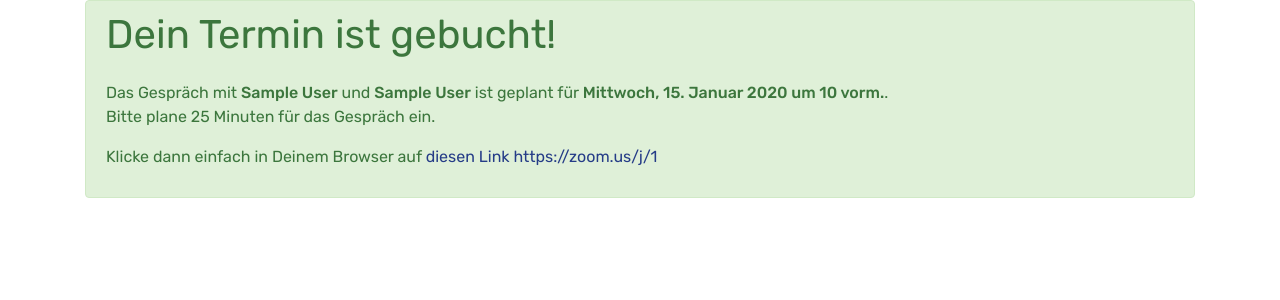
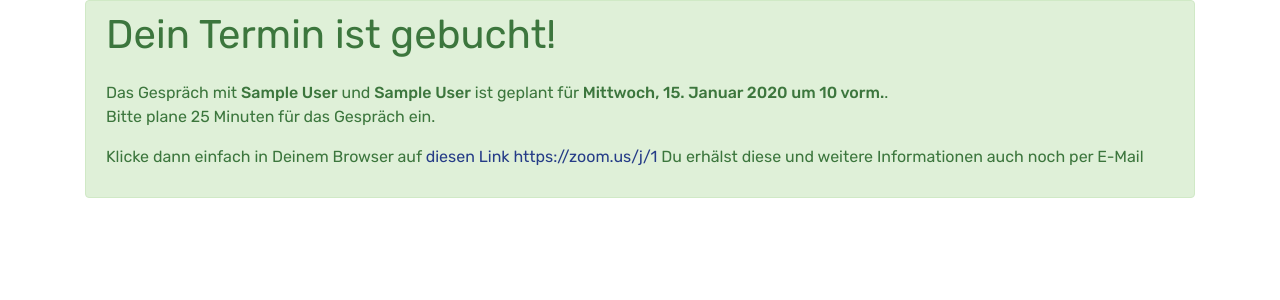
Before and after one commit to DemokratieInBewegung/appntr, a Django app: page /einladung/1 in a window 1280 px wide. Shown: the part 70-370 px from the top of the page. Run offline with Django 3.2, Linux system fonts and the light colour scheme; tables that the repository leaves empty hold one stand-in row (values such as "Sample post"); some libraries are stand-ins or nearby versions.

Commit message:
Update confirm.html

```diff
--- a/templates/interviews/confirm.html
+++ b/templates/interviews/confirm.html
@@ -11,11 +11,14 @@
             <strong>{{apt.datetime|date:"l, j. F Y"}} um {{apt.datetime|time:"TIME_FORMAT"}}</strong>.
             <br>
             Bitte plane 25 Minuten für das Gespräch ein.
-        <p>
+        </p>
         <p>Klicke dann einfach in Deinem Browser auf {% if apt.interview_lead.config.zoom_id %}<a
                 href="https://zoom.us/j/{{apt.interview_lead.config.zoom_id}}">diesen Link
             https://zoom.us/j/{{apt.interview_lead.config.zoom_id}}</a>{% else %}<a href="{{apt.link}}">diesen Link
             {{apt.link}}</a>{% endif %}
+        Du erhälst diese und weitere Informationen auch noch per E-Mail
+        </p>
+
     </div>
 </div>
 {% endblock %}
```
